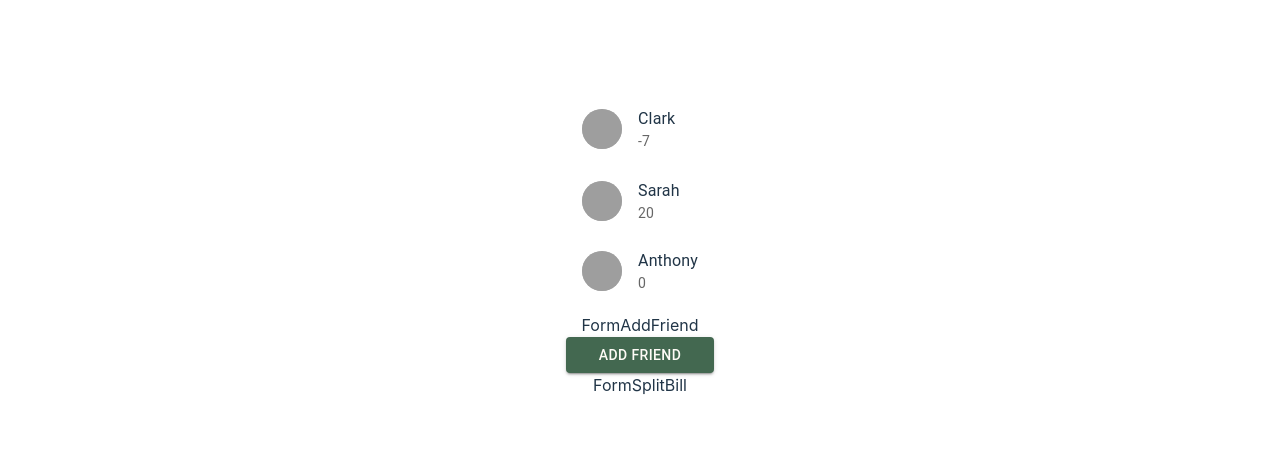
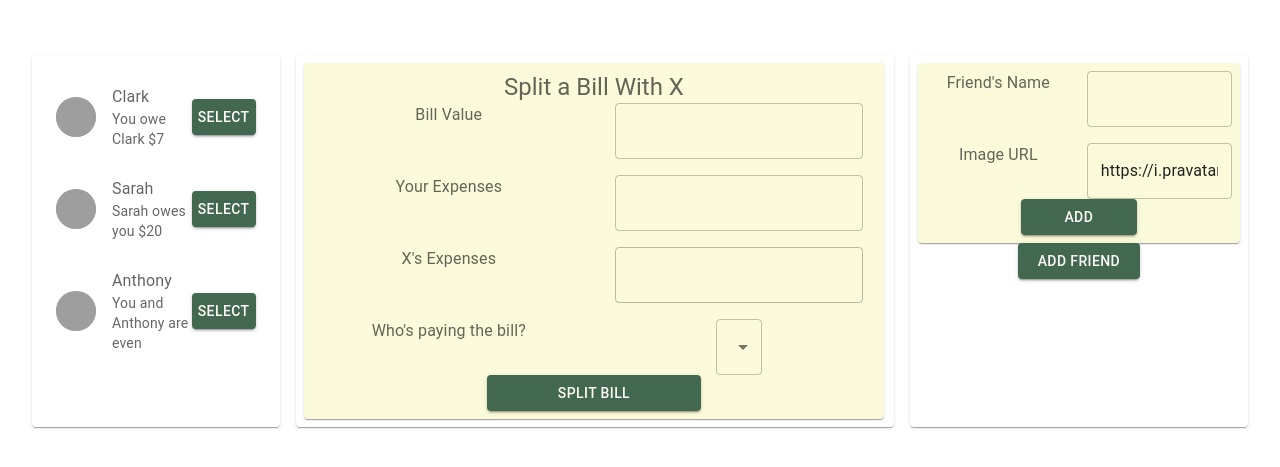
Before and after one commit to HughOwenPanopio/Bill-Calculator, a React (Vite) app: page / in a window 1280 px wide. Shown: the part 159-626 px from the top of the page. Built offline with nearby package versions, Linux system fonts and the light colour scheme; grey boxes are pictures that could not be loaded.

Commit message:
Completed the components using MUI

```diff
--- a/src/App.jsx
+++ b/src/App.jsx
@@ -3,14 +3,41 @@ import FriendsList from './Components/FriendsList/index'
 import FormAddFriend from './Components/FormAddFriend/index'
 import FormSplitBill from './Components/FormSplitBill/index'
 import SharedButton from './Components/Button/index'
+import Paper from '@mui/material/Paper'
+import { styled } from '@mui/material/styles'
+import { Stack } from '@mui/material'
+import { initialFriends } from './data'
+import { useState } from 'react'
+
+const Item = styled(Paper)(({ theme }) => ({
+  backgroundColor: theme.palette.mode === 'dark' ? '#1A2027' : '#fff',
+  ...theme.typography.body2,
+  padding: theme.spacing(1),
+  textAlign: 'center',
+  color: theme.palette.text.secondary,
+}))
 
 function App() {
+  const [friends, setFriends] = useState(initialFriends)
+
+  function handleAddFriend(friend) {
+    setFriends((friends) => [...friends, friend])
+  }
+
   return (
     <>
-      <FriendsList />
-      <FormAddFriend />
-      <SharedButton>Add Friend</SharedButton>
-      <FormSplitBill />
+      <Stack direction={{ sm: 'column', md: 'row' }} spacing={2}>
+        <Item>
+          <FriendsList friends={friends} />
+        </Item>
+        <Item>
+          <FormSplitBill />
+        </Item>
+        <Item>
+          <FormAddFriend onAddFriend={handleAddFriend} />
+          <SharedButton>Add Friend</SharedButton>
+        </Item>
+      </Stack>
     </>
   )
 }
--- a/src/Components/Button/style.js
+++ b/src/Components/Button/style.js
@@ -2,8 +2,8 @@ import styled from '@emotion/styled'
 import { Button } from '@mui/material'
 
 export const GenButton = styled(Button)({
-  width: '100%',
-  height: '100%',
+  width: '38%',
+  height: '10%',
   backgroundColor: '#436850',
   color: '#FEFBF6',
   '&:hover': { backgroundColor: '#12372A' },
--- a/src/Components/FormAddFriend/index.jsx
+++ b/src/Components/FormAddFriend/index.jsx
@@ -1,5 +1,72 @@
+import { FormLabel, Paper, TextField, styled } from '@mui/material'
+import Grid from '@mui/material/Grid'
+import { useState } from 'react'
+import SharedButton from '../Button'
+import PropTypes from 'prop-types'
+
+const Form = styled(Paper)(({ theme }) => ({
+  backgroundColor: theme.palette.mode === 'dark' ? '#1A2027' : '#FBFADA',
+  ...theme.typography.body2,
+  padding: theme.spacing(1),
+  textAlign: 'center',
+  color: theme.palette.text.secondary,
+}))
+
 function FormAddFriend() {
-  return <div>FormAddFriend</div>
+  const [name, setName] = useState('')
+  const [image, setImage] = useState('https://i.pravatar.cc/48')
+
+  const id = crypto.randomUUID()
+
+  function handleSubmit(e) {
+    e.preventDefault()
+
+    const newFriend = {
+      id,
+      name,
+      image: `${image}?=${id}`,
+      balance: 0,
+    }
+    console.log(newFriend)
+  }
+
+  return (
+    <>
+      <Form sx={{ width: '95%' }} onSubmit={handleSubmit}>
+        <Grid container spacing={2}>
+          <Grid item xs={6}>
+            <FormLabel variant="subtitle2">Friend&apos;s Name</FormLabel>
+          </Grid>
+          <Grid item xs={6}>
+            <TextField
+              id="outlined-basic"
+              label=""
+              variant="outlined"
+              value={name}
+              onChange={(e) => setName(e.target.value)}
+            />
+          </Grid>
+          <Grid item xs={6}>
+            <FormLabel variant="subtitle2">Image URL</FormLabel>
+          </Grid>
+          <Grid item xs={6}>
+            <TextField
+              id="outlined-basic"
+              label=""
+              variant="outlined"
+              value={image}
+              onChange={(e) => setImage(e.target.value)}
+            />
+          </Grid>
+        </Grid>
+        <SharedButton>Add</SharedButton>
+      </Form>
+    </>
+  )
+}
+
+FormAddFriend.propTypes = {
+  onAddFriend: PropTypes.func,
 }
 
 export default FormAddFriend
--- a/src/Components/FormSplitBill/index.jsx
+++ b/src/Components/FormSplitBill/index.jsx
@@ -1,5 +1,59 @@
+import { styled } from '@mui/material/styles'
+import {
+  FormLabel,
+  Grid,
+  MenuItem,
+  Paper,
+  Select,
+  TextField,
+  Typography,
+} from '@mui/material'
+import SharedButton from '../Button'
+
+const Form = styled(Paper)(({ theme }) => ({
+  backgroundColor: theme.palette.mode === 'dark' ? '#1A2027' : '#FBFADA',
+  ...theme.typography.body2,
+  padding: theme.spacing(1),
+  textAlign: 'center',
+  color: theme.palette.text.secondary,
+}))
+
 function FormSplitBill() {
-  return <div>FormSplitBill</div>
+  return (
+    <Form sx={{ width: '97%' }}>
+      <Typography variant="h5">Split a Bill With X</Typography>
+      <Grid container spacing={2}>
+        <Grid item xs={6}>
+          <FormLabel variant="subtitle2">Bill Value</FormLabel>
+        </Grid>
+        <Grid item xs={6}>
+          <TextField id="outlined-basic" label="" variant="outlined" />
+        </Grid>
+        <Grid item xs={6}>
+          <FormLabel variant="subtitle2">Your Expenses</FormLabel>
+        </Grid>
+        <Grid item xs={6}>
+          <TextField id="outlined-basic" label="" variant="outlined" />
+        </Grid>
+        <Grid item xs={6}>
+          <FormLabel variant="subtitle2">X&apos;s Expenses</FormLabel>
+        </Grid>
+        <Grid item xs={6}>
+          <TextField id="outlined-basic" label="" variant="outlined" disabled />
+        </Grid>
+        <Grid item xs={6}>
+          <FormLabel variant="subtitle2">Who&apos;s paying the bill?</FormLabel>
+        </Grid>
+        <Grid item xs={6}>
+          <Select labelId="demo-simple-select-label" id="demo-simple-select">
+            <MenuItem>I Will Pay</MenuItem>
+            <MenuItem>X Will Pay</MenuItem>
+          </Select>
+        </Grid>
+      </Grid>
+      <SharedButton>Split Bill</SharedButton>
+    </Form>
+  )
 }
 
 export default FormSplitBill
--- a/src/Components/Friend/index.jsx
+++ b/src/Components/Friend/index.jsx
@@ -1,5 +1,6 @@
 import { ListItem, ListItemAvatar, Avatar, ListItemText } from '@mui/material'
-// import PropTypes from 'prop-types'
+import SharedButton from '../Button'
+import PropTypes from 'prop-types'
 
 function Friend({ friend }) {
   return (
@@ -10,14 +11,26 @@ function Friend({ friend }) {
             <img src={friend.image} alt={friend.name} />
           </Avatar>
         </ListItemAvatar>
-        <ListItemText primary={friend.name} secondary={friend.balance} />
+        <ListItemText
+          primary={friend.name}
+          secondary={
+            <>
+              {friend.balance < 0
+                ? `You owe ${friend.name} $${Math.abs(friend.balance)}`
+                : friend.balance > 0
+                ? `${friend.name} owes you $${friend.balance}`
+                : friend.balance === 0 && `You and ${friend.name} are even`}
+            </>
+          }
+        />
+        <SharedButton>Select</SharedButton>
       </ListItem>
     </>
   )
 }
 
-// Friend.proptype = {
-//   friend: PropTypes.string,
-// }
+Friend.propTypes = {
+  friend: PropTypes.object,
+}
 
 export default Friend
--- a/src/Components/FriendsList/index.jsx
+++ b/src/Components/FriendsList/index.jsx
@@ -1,12 +1,12 @@
 import { List } from '@mui/material'
 import Friend from '../Friend'
-import { initialFriends } from '../../data'
+import PropTypes from 'prop-types'
 
-function FriendsList() {
+function FriendsList({ friends }) {
   return (
     <>
-      <List>
-        {initialFriends.map((friend) => (
+      <List sx={{ width: '100%', maxWidth: 360, bgcolor: 'background.paper' }}>
+        {friends.map((friend) => (
           <Friend friend={friend} key={friend.id} />
         ))}
       </List>
@@ -14,4 +14,8 @@ function FriendsList() {
   )
 }
 
+FriendsList.propTypes = {
+  friends: PropTypes.array,
+}
+
 export default FriendsList
```
